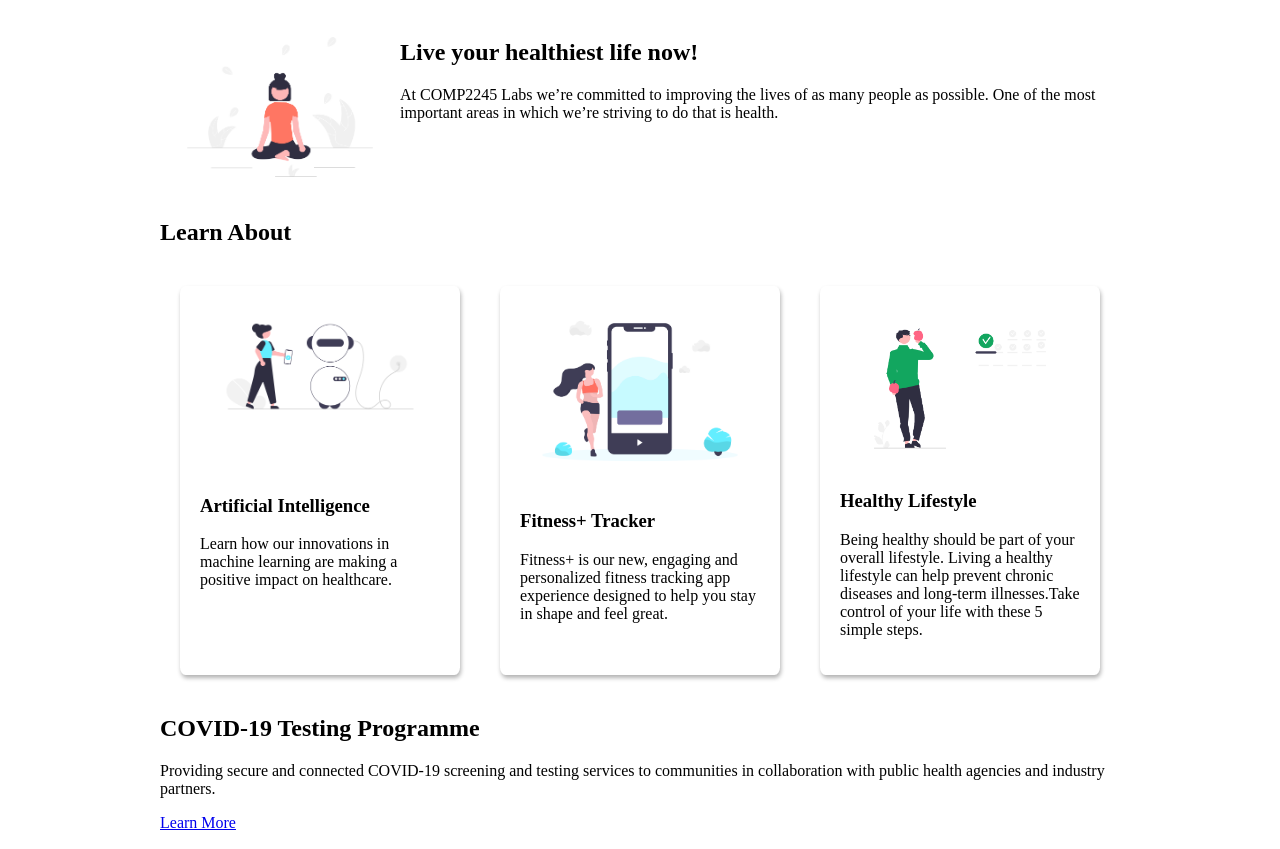
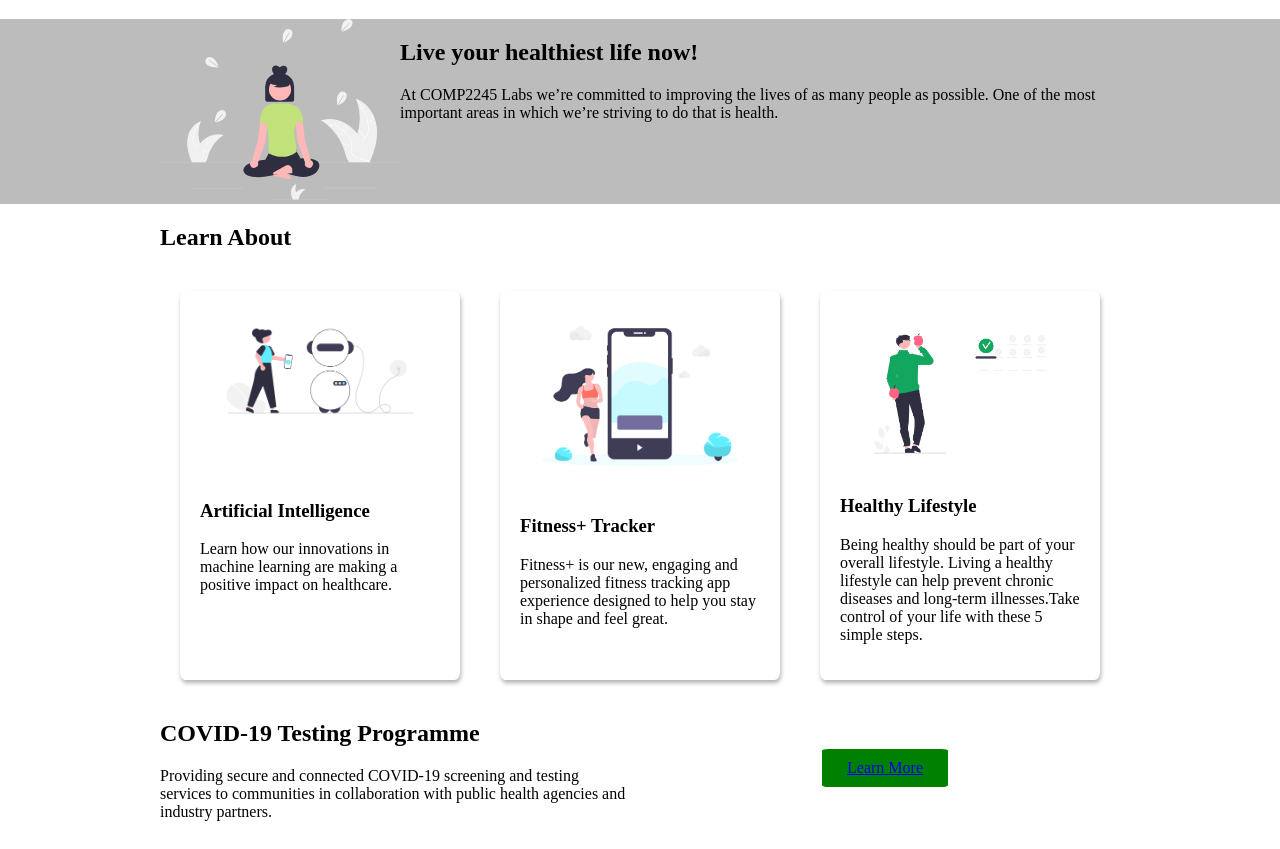
Before and after one commit to KCEndeavours/comp2245--project1, a plain HTML site: page index.html in a window 1280 px wide. Shown: the part 61-910 px from the top of the page. Drawn offline with Linux system fonts and the light colour scheme.

Commit message:
Edited index.html to use an svg for the header and formatted the COVID-19 Testing Programme section so that the learn about button is on the right and text on the left

```diff
--- a/index.html
+++ b/index.html
@@ -26,7 +26,7 @@
         <section class="overview-hero">
             <div class="container">
                 <div class="overview-hero-image">
-                    <img src="img/meditation.png" width="240" height="auto" alt="Image of a girl meditating">
+                    <img src="img/Meditation.svg" width="240" height="auto" alt="Image of a girl meditating">
                 </div>
                 <div class="overview-hero-text">
                     <h2>Live  your healthiest life now!</h2>
--- a/styles.css
+++ b/styles.css
@@ -16,7 +16,6 @@ body {
 
 .container ul {
     float: right;
-
 }
 
 nav ul{
@@ -30,10 +29,13 @@ main{
     clear: both;
 }
 
+.overview-hero{
+    background-color: rgb(188, 188, 188);
+}
+
 .overview-hero .container{
     display: flex;
     flex-direction: row;
-   /* background-color: rgb(188, 188, 188);*/
 }
 
 .learn-about .container .cards{
@@ -48,6 +50,27 @@ main{
     padding: 20px;
     box-shadow: 1px 3px 4px rgba(0,0,0, 0.3);
 }
+
+.testing .container{
+    display: grid;
+    grid-template-columns: 1fr 1fr;
+    grid-gap: 20px;
+}
+
+.cta{
+    margin: auto;
+    padding: 10px;
+    padding-left: 25px;
+    padding-right: 25px;
+    border-radius: 5%;
+    color: #fff;
+    background-color: green;
+}
+
+.stories{
+    clear: both;
+}
+
 footer {
     clear: both;
 }
```
Also changed, not shown: img/Meditation.svg (added), img/meditation.png (deleted).
